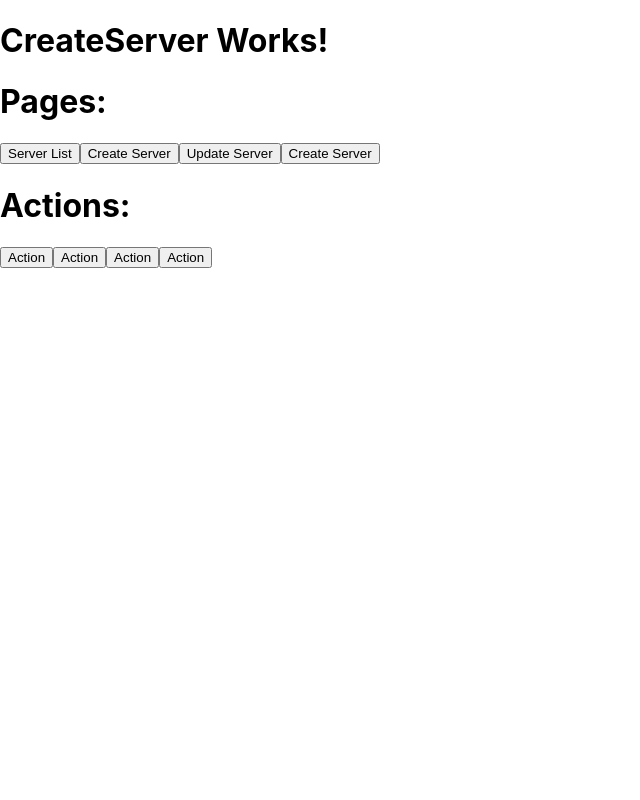
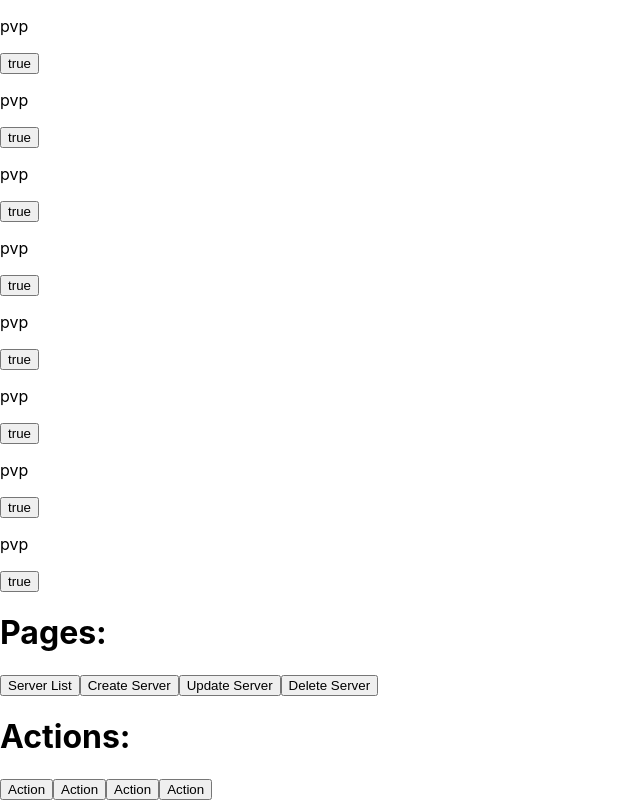
Before and after one commit to phobiac01/mc-micro-angular, a React (Create React App) app: page /createServer in a window 1280 px wide. Shown: the whole page, without its empty margins (0-640 px from the left). Built offline with nearby package versions, Linux system fonts and the light colour scheme.

Commit message:
Added working cycleButton component

```diff
--- /dev/null
+++ b/src/components/cycleButton.js
@@ -0,0 +1,24 @@
+import React, { useState } from "react";
+
+export default function CycleButton(props) {
+  const [propertyName] = useState(props.property);
+  const [propertyValue, setPropertyValue] = useState(props.possibleValues[0]);
+  const [index, setIndex] = useState(0);
+
+  function updateValue() {
+    if (index === props.possibleValues.length - 1) {
+      setIndex(0);
+      setPropertyValue(props.possibleValues[0]);
+    } else {
+      setIndex(index + 1);
+      setPropertyValue(props.possibleValues[index + 1]);
+    }
+  }
+
+  return (
+    <div>
+      <p>{propertyName}</p>
+      <button onClick={() => updateValue()}>{propertyValue + ""}</button>
+    </div>
+  );
+}
--- a/src/pages/createServer.js
+++ b/src/pages/createServer.js
@@ -1,3 +1,18 @@
+import CycleButton from "../components/cycleButton";
+
 export default function CreateServer() {
-    return <h1>CreateServer Works!</h1>
+  let newServerProperties = [
+    { property: "pvp", possibleValues: [true, false, "gay", "straight", "potato"] },
+    { property: "pvp", possibleValues: [true, false] },
+    { property: "pvp", possibleValues: [true, false] },
+    { property: "pvp", possibleValues: [true, false] },
+    { property: "pvp", possibleValues: [true, false] },
+    { property: "pvp", possibleValues: [true, false] },
+    { property: "pvp", possibleValues: [true, false] },
+    { property: "pvp", possibleValues: [true, false] },
+  ];
+
+  return newServerProperties.map((prop) => (
+    <CycleButton property={prop.property} possibleValues={prop.possibleValues} />
+  ));
 }
--- a/src/pages/deleteServer.js
+++ b/src/pages/deleteServer.js
@@ -1,3 +1,3 @@
 export default function DeleteServer() {
-    return <h1>DeleteServer Works!</h1>
+  return <h1>DeleteServer Works!</h1>;
 }
--- a/src/pages/homePage.js
+++ b/src/pages/homePage.js
@@ -1,10 +1,10 @@
 import React from "react";
-import { BrowserRouter as Link } from "react-router-dom";
+import { BrowserRouter as Router, Link } from "react-router-dom";
 
 
 export default function HomePage() {
   return (
-    <div>
+    <Router>
       <h1>Pages:</h1>
       <Link to={`/serverList`}>
         <button>Server List</button>
@@ -16,7 +16,7 @@ export default function HomePage() {
         <button>Update Server</button>
       </Link>
       <Link to={`/deleteServer`}>
-        <button>Create Server</button>
+        <button>Delete Server</button>
       </Link>
       <br />
       <h1>Actions:</h1>
@@ -24,6 +24,6 @@ export default function HomePage() {
       <button onClick={() => alert("Clicked!")}>Action</button>
       <button onClick={() => alert("Clicked!")}>Action</button>
       <button onClick={() => alert("Clicked!")}>Action</button>
-    </div>
+    </Router>
   );
 }
```
Also changed, not shown: 1 other file (tests, documents, lock files or other folders).
